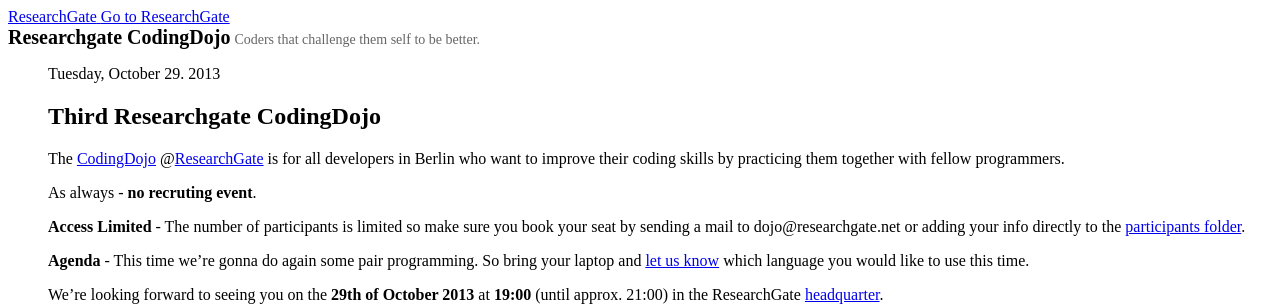
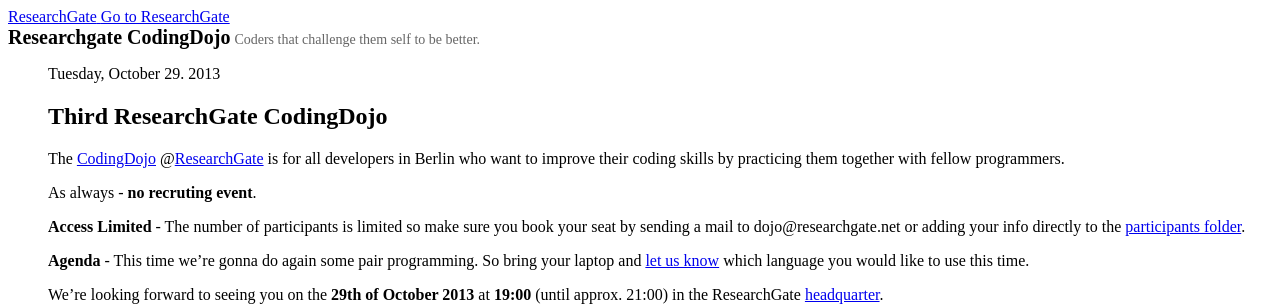
Before and after one commit to researchgate/CodingDojo, a Jekyll site: the page built from index.html, in a window 1280 px wide. Shown: the top 306 px of the page. Built offline with Jekyll 4.4.1, drawn with Linux system fonts in a browser that asks for light colours; a style sheet for code colours, icons or effects is not loaded.

```diff
--- a/_posts/2013-10-29-third-dojo.markdown
+++ b/_posts/2013-10-29-third-dojo.markdown
@@ -1,6 +1,6 @@
 ---
 layout: post
-title: "Third Researchgate CodingDojo"
+title: "Third ResearchGate CodingDojo"
 date: 2013-10-29 19:00
 comments: true
 categories:
```
